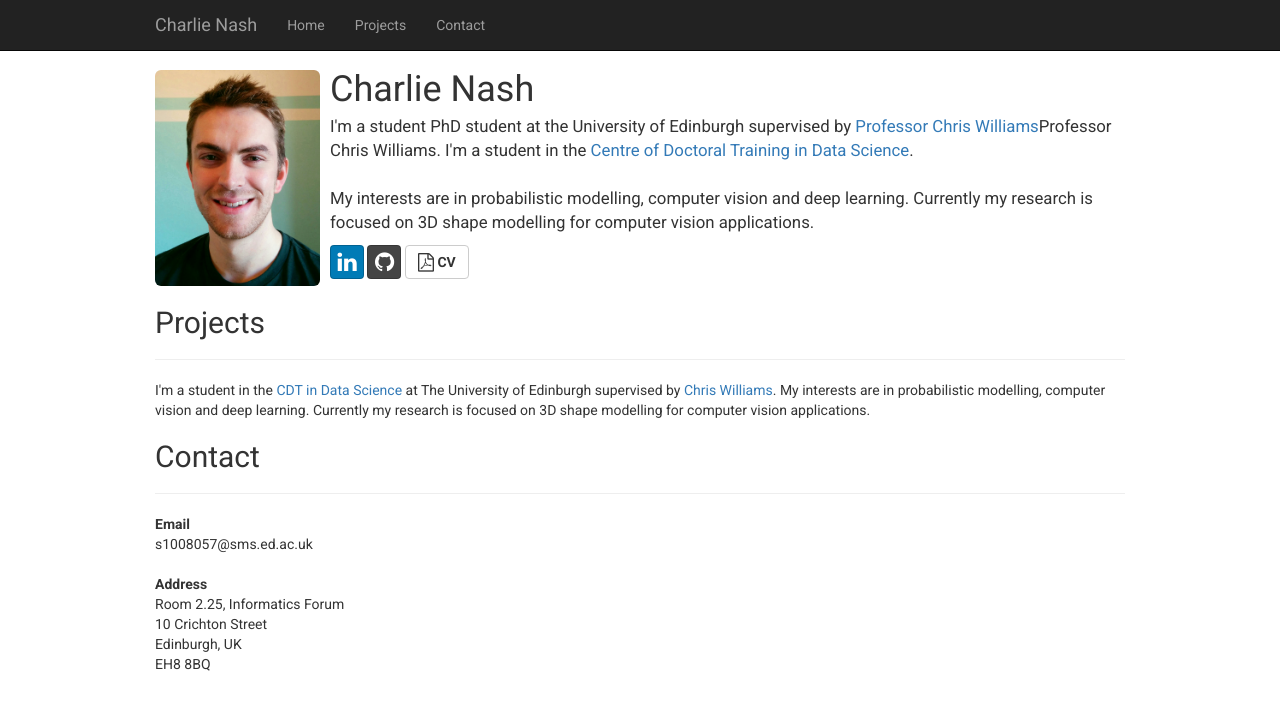
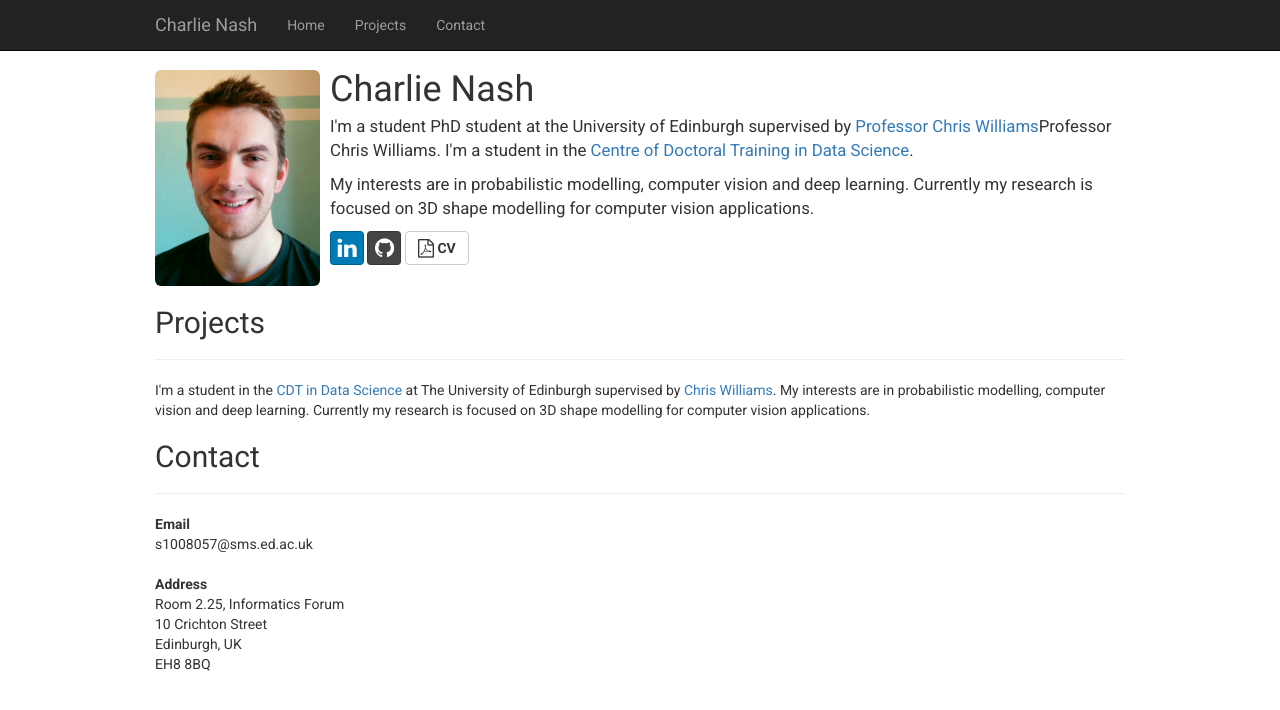
Before and after one commit to charlienash/charlienash.github.io, a Jekyll site: the page index.html, which Jekyll copies as it is, in a window 1280 px wide. Shown: the top 710 px of the page. Built offline with Jekyll 4.4.1, drawn with Linux system fonts in a browser that asks for light colours; nearby versions of some CDN libraries; library files that are not in the unit come from our copies.

Commit message:
Update index.html

```diff
--- a/index.html
+++ b/index.html
@@ -96,7 +96,10 @@
 					    <p>
 					    	<big>
 					    		I'm a student PhD student at the University of Edinburgh supervised by <a href="http://homepages.inf.ed.ac.uk/ckiw/"> Professor Chris Williams</a>Professor Chris Williams. I'm a student in the <a href="http://datascience.inf.ed.ac.uk/">Centre of Doctoral Training in Data Science</a>.
-					    		<br><br>
+					    	</big>
+				    	    </p>
+				    	    <p>
+				    	    	<big>
 					    		My interests are in probabilistic modelling, computer vision and deep learning. Currently my research is focused on 3D shape modelling for computer vision applications.
 					    	</big>
 			    		    </p>
```
